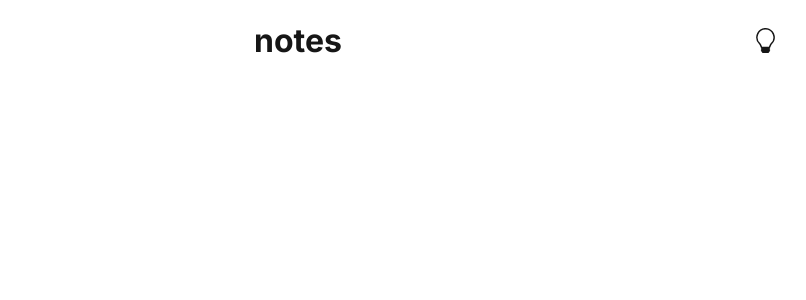
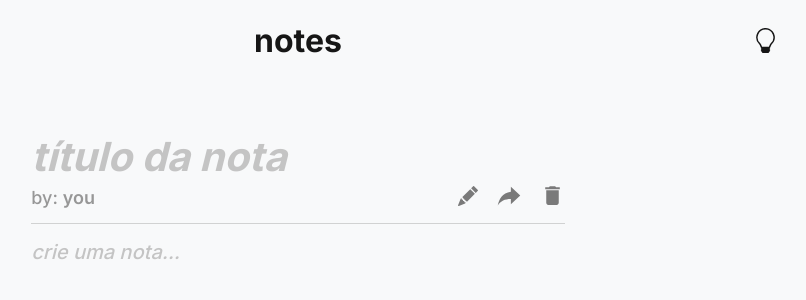
Before and after one commit to jnaraujo/AweNotes, a Next.js app: page / in a window 1280 px wide. Shown: the top 300 px of the page, without its empty margins (342-1148 px from the left). Built offline with nearby package versions, Linux system fonts and the light colour scheme.

Commit message:
some stuff i guess

```diff
--- a/src/pages/index.tsx
+++ b/src/pages/index.tsx
@@ -5,26 +5,33 @@ import React, { useEffect, useRef, useState } from 'react';
 import { DefaultSeo } from 'next-seo';
 import { Grid } from '@mui/material';
 
-import { useRouter } from 'next/router';
-
-import { BsPencilFill } from 'react-icons/bs';
-import { IoMdShareAlt } from 'react-icons/io';
-import { MdDelete } from 'react-icons/md';
 
 import 'react-responsive-modal/styles.css';
 import { Modal } from 'react-responsive-modal';
 import axios from 'axios';
-import Navbar from 'src/components/Navbar';
-
 
 // COMPONENTS
+import Navbar from '@components/Navbar';
+import Note from '@components/Note';
+
+// CONTEXTS
+import { useTheme } from '@context/ThemeContext';
 
 export default function Home() {
+  const {theme} = useTheme();
+
+  const [note, setNote] = useState({
+      title: '',
+      text: '',
+      author: '',
+      isEditable: true
+  });
+
   return (
     <>
     <DefaultSeo
-      title="Teste de Leiturabilidade"
-      description="Saiba em tempo real e de graça o quão fácil de ser lido seu texto é."
+      title="Notes - Escreva suas ideias e compartilhe com o mundo."
+      description="Escreva suas ideias e compartilhe com o mundo. Totalmente grátis, fácil e sem limites."
       additionalLinkTags={
         [
             {
@@ -34,10 +41,19 @@ export default function Home() {
         ]
       }
     />
-    <div className={styles.home}>
+    <div className={styles.home} style={{
+        backgroundColor: `${theme.pallet.background}`,
+    }}>
       <div className={styles.navbar}>
         <Navbar />
       </div>
+      <Grid container justifyContent={"center"} className={styles.note_container}>
+        <Grid item xs={11} md={6} lg={5}>
+          <div className={styles.note}>
+            <Note title={note.title} text={note.text} author={note.author} isEditable={note.isEditable}></Note>
+          </div>
+        </Grid>
+      </Grid>
     </div>
     </>
   )
```
